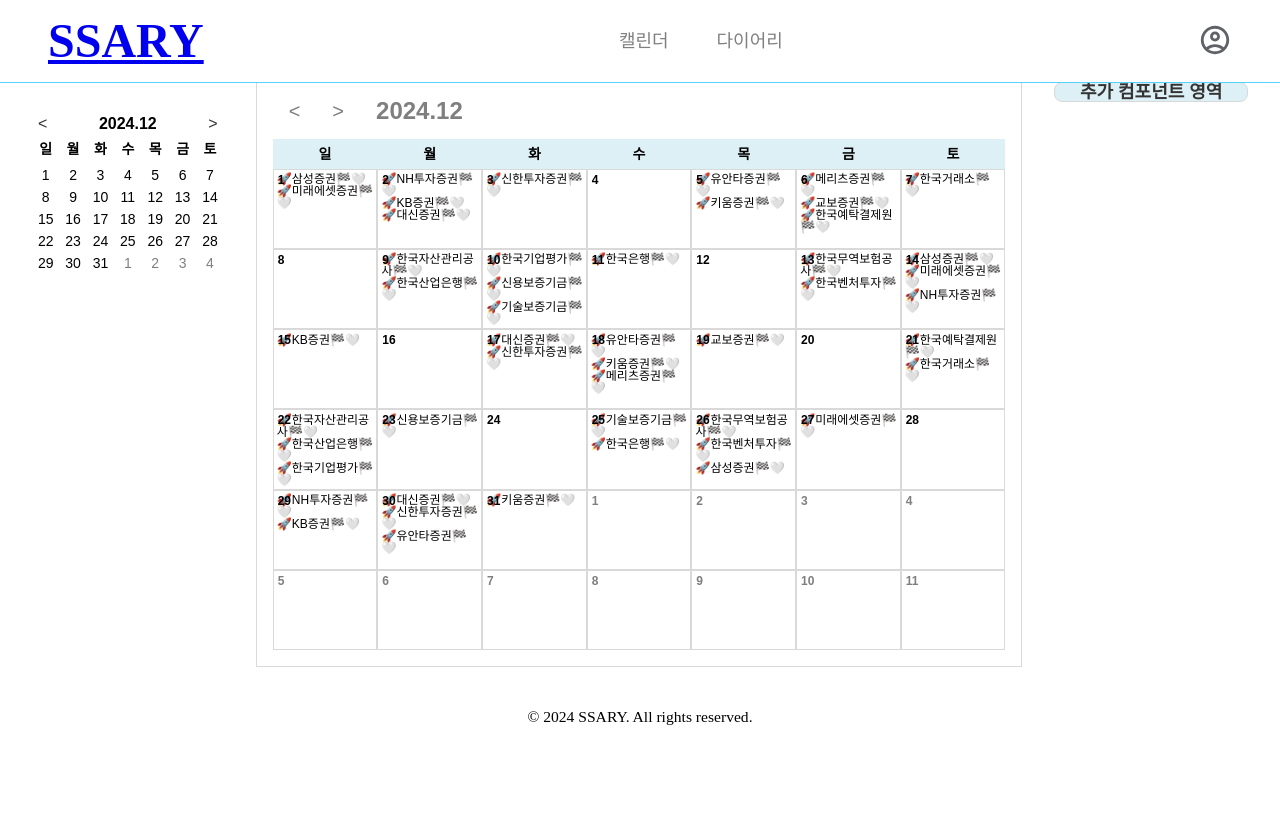
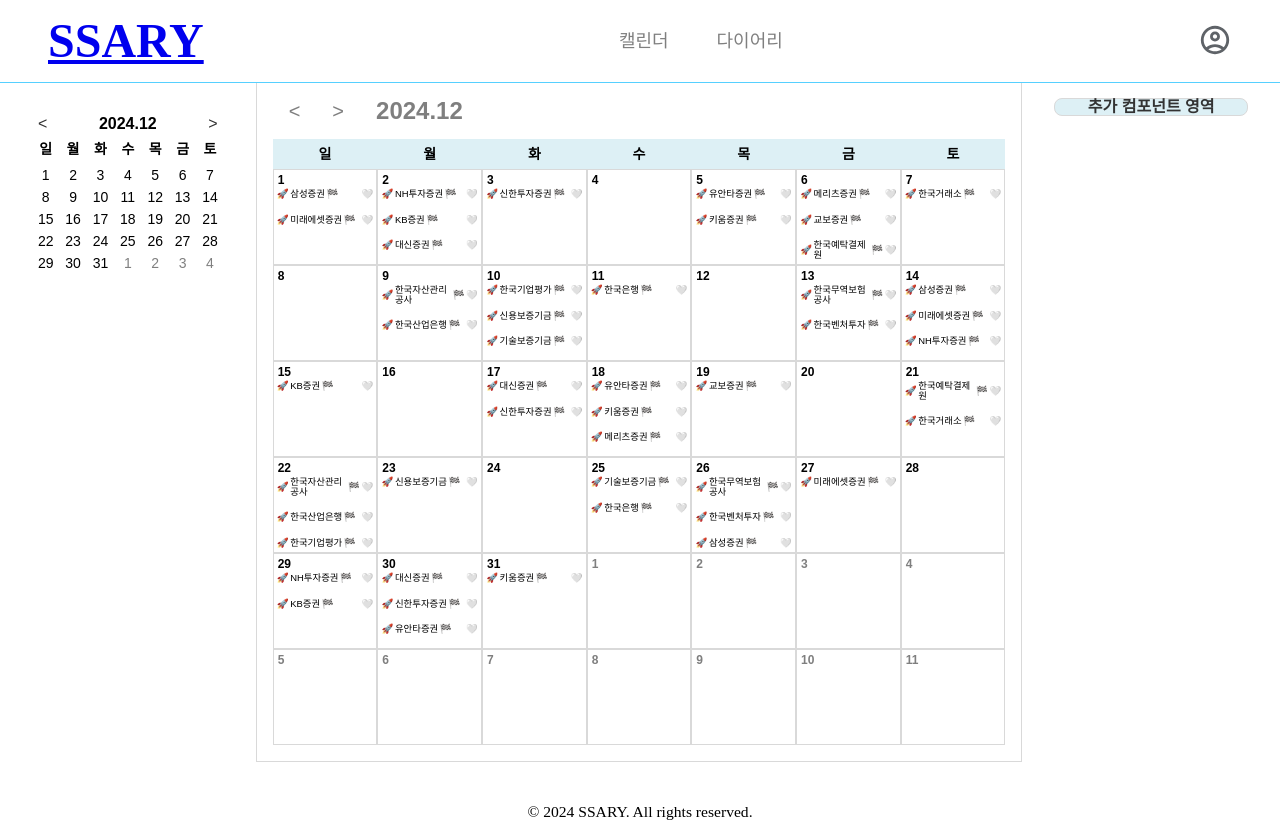
Before and after one commit to SSARY-ssafy/WEB_FE, a Vue app in the folder SSARY_Front/: page /my-calendar in a window 1280 px wide. Before the commit the page ends 800 px from the top, so only its background shows below. Built offline with nearby package versions, Linux system fonts and the light colour scheme; a web font is replaced by a local one.

Commit message:
feat: Bigcal 추가 컴포넌트 여백수정, list-item 여백 조정 필요함

```diff
--- a/SSARY_Front/src/components/calendar/Bigcal.vue
+++ b/SSARY_Front/src/components/calendar/Bigcal.vue
@@ -229,12 +229,12 @@
 }
 
 .date-cell {
-  min-height: 5rem;
+  min-height: 6rem;
   border: 1px solid var(--neutral-light);
   padding: 0.2rem;
   background-color: var(--background-color);
   position: relative;
-  font-size: 0.75rem;
+  font-size: 0.59rem;
 }
 
 .date-cell.hovered {
@@ -253,5 +253,26 @@
   top: 0.25rem;
   left: 0.25rem;
   z-index: 2; /* 날짜가 위에 표시되도록 설정 */
+  margin-bottom: 0.5rem; /* 날짜 아래 여백 추가 */
+}
+
+.list-item {
+  display: flex;
+  align-items: center; /* 수직 가운데 정렬 */
+  justify-content: space-between; /* 내용과 하트를 양쪽 끝으로 배치 */
+  gap: 0.1rem;
+  font-size: 0.59rem; /* 글자 크기 */
+  margin-top: 1rem; /* 첫 번째 기업 이름과 날짜 사이 여백 */
+  width: 100%; /* 셀의 전체 너비 사용 */
+  position: relative;
+}
+
+.heart {
+  margin-left: auto; /* 하트를 오른쪽 끝으로 밀어내기 */
+  cursor: pointer; /* 클릭 가능하도록 설정 */
+}
+
+.list-item:nth-of-type(1) {
+  margin-top: 0.8rem; /* 날짜 숫자와 첫 번째 기업 사이 간격 */
 }
 </style>
--- a/SSARY_Front/src/views/MyCalendarView.vue
+++ b/SSARY_Front/src/views/MyCalendarView.vue
@@ -68,8 +68,10 @@
   background-color: #ddf0f5;
   color: #333;
   font-weight: bold;
+  font-size: 1rem;
   border: 1px solid var(--neutral-light);
   border-radius: 0.5rem;
   height: 100%;
+  margin-top: 1rem;
 }
 </style>
```
